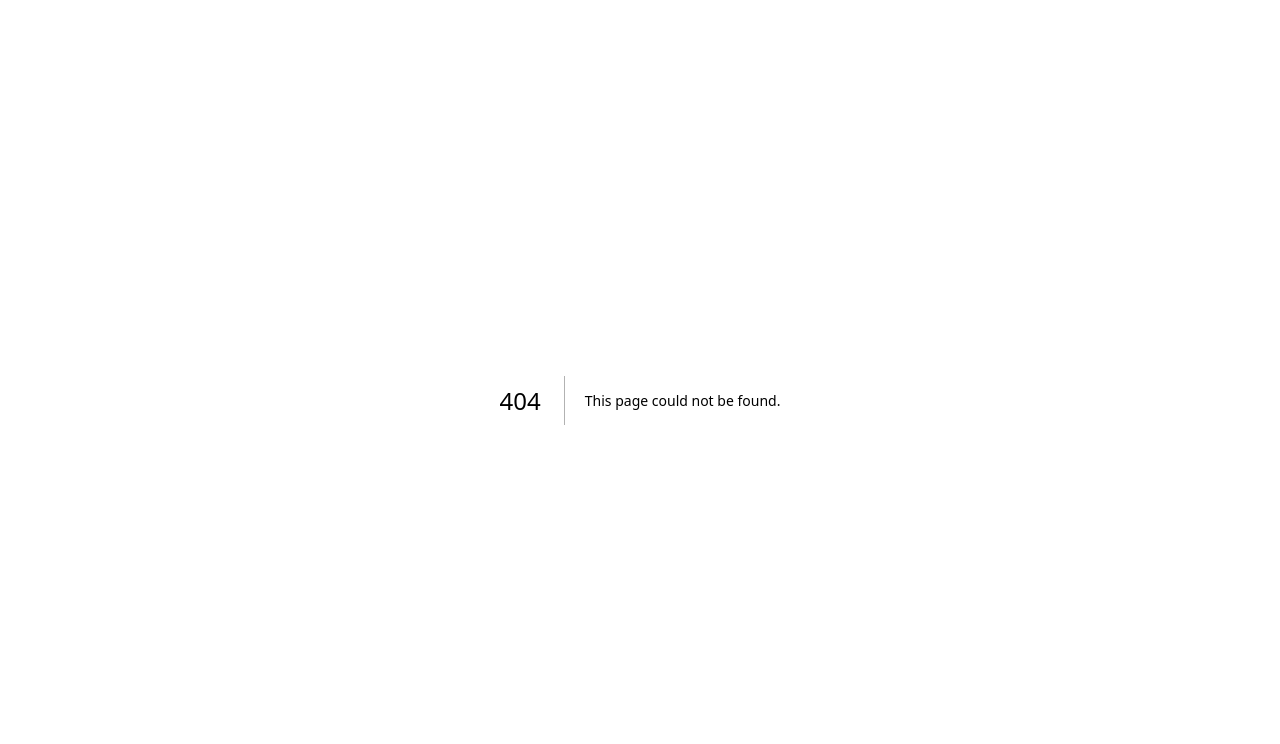
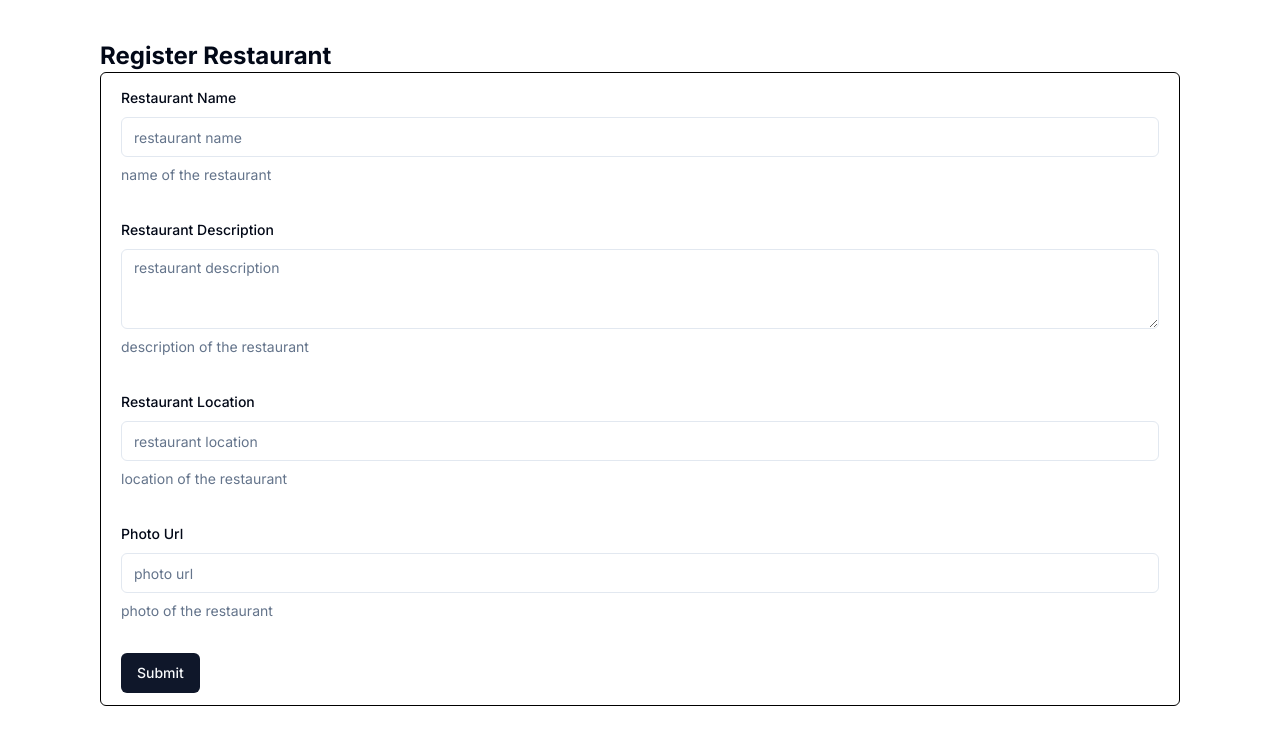
Before and after one commit to OneByte-Foods/ONE-BYTE-FOOD-WEB, a Next.js app: page /register in a window 1280 px wide. Before the commit this address had no page. Shown: the top 744 px of the page. Built offline with nearby package versions, Linux system fonts and the light colour scheme.

Commit message:
register restaurant

```diff
--- /dev/null
+++ b/src/app/register/page.tsx
@@ -0,0 +1,149 @@
+"use client";
+
+import { zodResolver } from "@hookform/resolvers/zod";
+import { useForm } from "react-hook-form";
+
+import { z } from "zod";
+
+const formSchema = z.object({
+  restaurantName: z.string().min(2).max(50),
+  restaurantDescription: z.string().min(20),
+  restaurantLocation: z.string().min(1),
+  restaurantImage: z.string().url(),
+});
+
+import { Button } from "@/components/ui/button";
+import {
+  Form,
+  FormControl,
+  FormDescription,
+  FormField,
+  FormItem,
+  FormLabel,
+  FormMessage,
+} from "@/components/ui/form";
+import { Input } from "@/components/ui/input";
+import { Textarea } from "@/components/ui/textarea";
+import { useState } from "react";
+import { arrayUnion, doc, setDoc, updateDoc } from "firebase/firestore";
+import { db } from "@/firebase/config";
+import { useSelector } from "react-redux";
+import { RootState } from "redux/reducer";
+import { useRouter } from "next/navigation";
+function Page() {
+    const [error, setError] = useState<string>("");
+    const route = useRouter();
+  const { uid } = useSelector((state: RootState) => state.auth);
+  const form = useForm<z.infer<typeof formSchema>>({
+    resolver: zodResolver(formSchema),
+    defaultValues: {
+      restaurantName: "",
+      restaurantDescription: "",
+      restaurantLocation: "",
+      restaurantImage: "",
+    },
+  });
+
+  async function onSubmit(values: z.infer<typeof formSchema>) {
+    const {
+      restaurantName,
+      restaurantDescription,
+      restaurantLocation,
+      restaurantImage,
+    } = values;
+    try {
+      const restaurantRef = doc(db, "restaurants", restaurantName);
+      await setDoc(restaurantRef, {
+        restaurantName: restaurantName,
+        restaurantDescription: restaurantDescription,
+        restaurantLocation: restaurantLocation,
+        restaurantImage: restaurantImage,
+        adminId: uid,
+        staffId: [],
+      });
+      // Update the user's role to "admin"
+      const userRef = doc(db, "users", uid);
+      await updateDoc(userRef, {
+        roles: arrayUnion("admin"),
+      });
+
+      route.push("/"); // Redirect to home page after successful restaurant registration
+    } catch (error) {
+      setError("Error registering restaurant");
+    }
+  }
+
+  return (
+    <section className="min-h-screen w-full py-10 px-[100px]">
+      <h1 className="text-2xl font-bold"> Register Restaurant</h1>
+
+      <Form {...form}>
+        <form
+          onSubmit={form.handleSubmit(onSubmit)}
+          className="space-y-8 border border-black rounded-md px-5 py-3"
+        >
+          <FormField
+            control={form.control}
+            name="restaurantName"
+            render={({ field }) => (
+              <FormItem>
+                <FormLabel>Restaurant Name</FormLabel>
+                <FormControl>
+                  <Input placeholder="restaurant name" {...field} />
+                </FormControl>
+                <FormDescription>name of the restaurant</FormDescription>
+                <FormMessage />
+              </FormItem>
+            )}
+          />
+          <FormField
+            control={form.control}
+            name="restaurantDescription"
+            render={({ field }) => (
+              <FormItem>
+                <FormLabel>Restaurant Description</FormLabel>
+                <FormControl>
+                  <Textarea placeholder="restaurant description" {...field} />
+                </FormControl>
+                <FormDescription>description of the restaurant</FormDescription>
+                <FormMessage />
+              </FormItem>
+            )}
+          />
+          <FormField
+            control={form.control}
+            name="restaurantLocation"
+            render={({ field }) => (
+              <FormItem>
+                <FormLabel>Restaurant Location</FormLabel>
+                <FormControl>
+                  <Input placeholder="restaurant location" {...field} />
+                </FormControl>
+                <FormDescription>location of the restaurant</FormDescription>
+                <FormMessage />
+              </FormItem>
+            )}
+          />
+          <FormField
+            control={form.control}
+            name="restaurantImage"
+            render={({ field }) => (
+              <FormItem>
+                <FormLabel>Photo Url</FormLabel>
+                <FormControl>
+                  <Input placeholder="photo url" {...field} />
+                </FormControl>
+                <FormDescription>photo of the restaurant</FormDescription>
+                <FormMessage />
+              </FormItem>
+            )}
+          />
+
+          <Button type="submit">Submit</Button>
+        </form>
+      </Form>
+    </section>
+  );
+}
+
+export default Page;
--- a/src/components/users/Navbar.tsx
+++ b/src/components/users/Navbar.tsx
@@ -8,30 +8,51 @@ import {
   DropdownMenuTrigger,
 } from "@/components/ui/dropdown-menu";
 
-import { logout } from "@/firebase/config";
+import { db, logout } from "@/firebase/config";
+import { doc, getDoc } from "firebase/firestore";
 import Link from "next/link";
 import { useEffect, useState } from "react";
 import { FaUser } from "react-icons/fa";
 import { MdLocationPin } from "react-icons/md";
 import { useSelector } from "react-redux";
+import { setUser } from "../../../redux/features/users-slice";
 import { RootState } from "redux/reducer";
+import { useDispatch } from "react-redux";
 
 function Navbar() {
   // const [user, setUser] = useState<any>(null);
   const { uid } = useSelector((state: RootState) => state.auth);
+  const { username, roles, imageUrl } = useSelector(
+    (state: RootState) => state.users
+  );
+  const dispatch = useDispatch();
 
   async function handleLogout() {
     logout();
-    // localStorage.removeItem("user")
+    localStorage.removeItem("uid");
   }
 
   useEffect(() => {
-    // setUser(
-    //   localStorage.getItem("user")
-    //     ? JSON.parse(localStorage.getItem("user") || "{}")
-    //     : null
-    // );
-  }, []);
+    const fetchUserData = async () => {
+      if (uid) {
+        try {
+          const docRef = doc(db, "users", uid);
+          const docSnap = await getDoc(docRef);
+          if (docSnap.exists()) {
+            const userData = docSnap.data();
+            console.log("Document data:", userData);
+            dispatch(setUser(userData)); // Assuming you have a setUser action in your auth slice
+          } else {
+            console.log("No such document!");
+          }
+        } catch (error) {
+          console.error("Error getting document:", error);
+        }
+      }
+    };
+
+    fetchUserData();
+  }, [uid, dispatch]);
 
   return (
     <header className="flex h-[10vh] px-[5%] md:px-[10%] items-center justify-between">
@@ -40,32 +61,33 @@ function Navbar() {
           One Byte <span className="text-[#FFB30E]">Food</span>
         </h1>
         <span className="text-[10px] flex items-center gap-2">
-          <MdLocationPin />
-          Naxal, 01, Kathmandu
+          managaing restaurnat
+
         </span>
       </div>
       <nav className="flex flex-col gap-1">
         <ul className="flex gap-4 font-bold items-center">
           <li>
-            <Link href="/menu">Menu</Link>
-          </li>
-          <li>
-            <a href="/about">About</a>
-          </li>
-          <li>
-            <a href="/users">Users</a>
+            {roles.includes("admin") ? (
+              <Link href="/dashboard">Manage Restaurant</Link>
+            ) : (
+              <Link href="/register">Register Restaurant</Link>
+            )}
           </li>
         </ul>
       </nav>
-      {true ? (
+      {username ? (
         <DropdownMenu>
           <DropdownMenuTrigger className=" h-10 w-10 border rounded-full overflow-hidden">
-            {/* {user && <img src={user.photoURL} />} */}
+            <img src={imageUrl} />
           </DropdownMenuTrigger>
           <DropdownMenuContent>
             <DropdownMenuLabel>My Account</DropdownMenuLabel>
             <DropdownMenuSeparator />
             <DropdownMenuItem>Profile</DropdownMenuItem>
+            <DropdownMenuItem>
+              <Link href="/restaurants">Restaurants</Link>
+            </DropdownMenuItem>
             <DropdownMenuItem onClick={handleLogout}>Logout</DropdownMenuItem>
           </DropdownMenuContent>
         </DropdownMenu>
```
